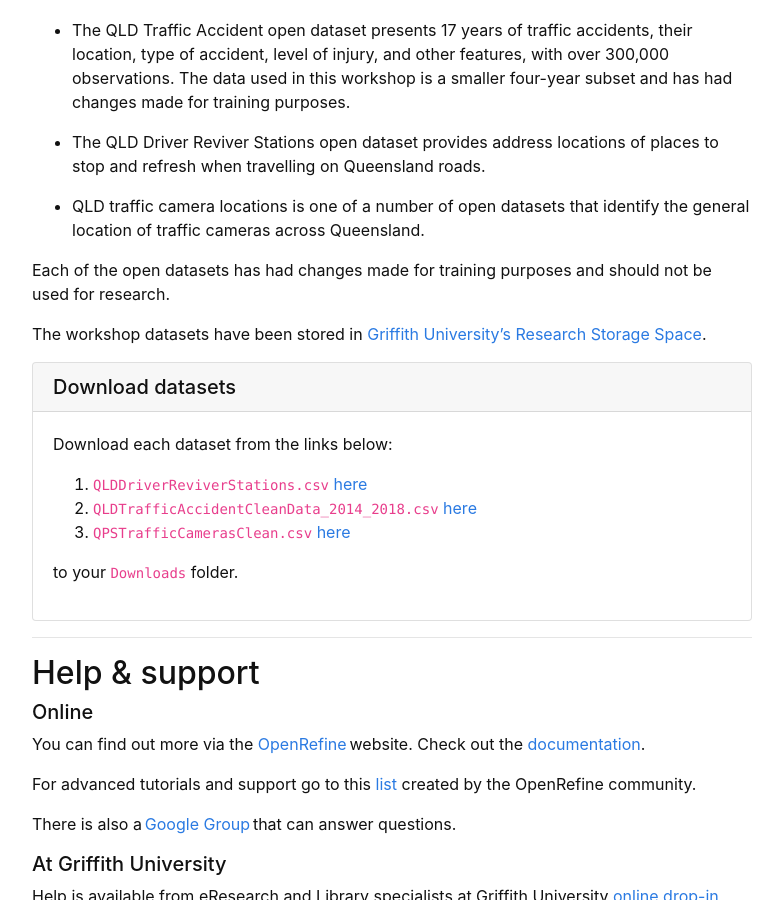
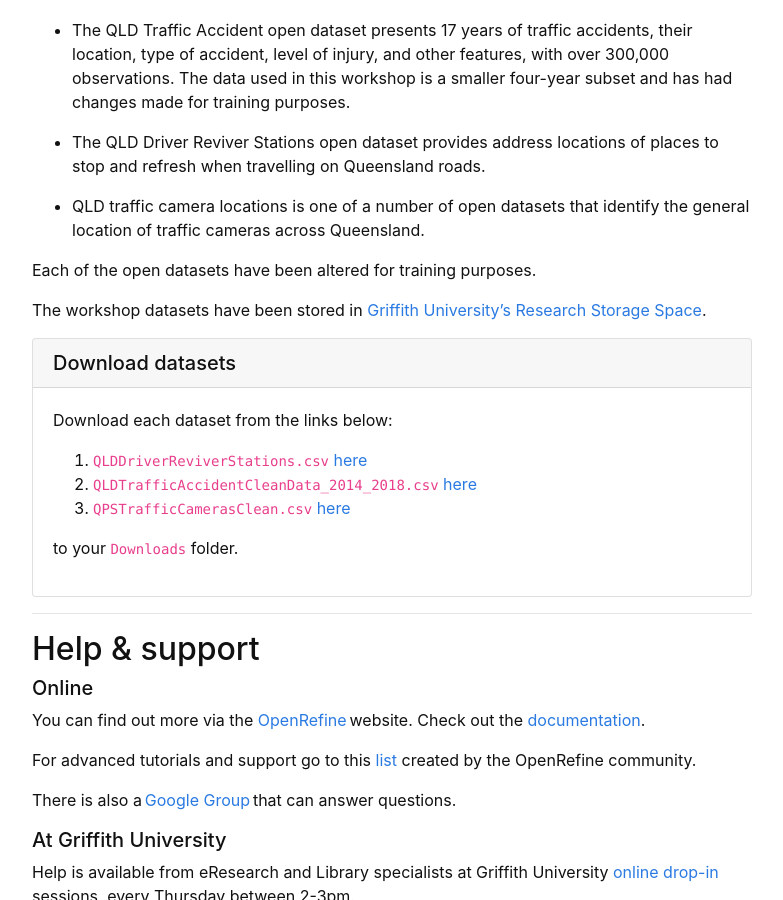
Before and after one commit to GULibrarySandbox/advanced-data-wrangle-old, a Jekyll site: the page built from content/1-setup.md, in a window 1280 px wide and 900 px high, scrolled down 446 px. Shown: the whole window, without its empty margins (248-1031 px from the left). Built offline with Jekyll 4.4.1, drawn with Linux system fonts in a browser that asks for light colours.

Commit message:
Update 1-setup.md

```diff
--- a/content/1-setup.md
+++ b/content/1-setup.md
@@ -20,7 +20,7 @@ We will wrangle three datasets in this workshop, all obtained from Queensland Go
 
 - QLD traffic camera locations is one of a number of open datasets that identify the general location of traffic cameras across Queensland.
 
-Each of the open datasets has had changes made for training purposes and should not be used for research.
+Each of the open datasets have been altered for training purposes.
 
 The workshop datasets have been stored in [Griffith University's Research Storage Space](https://research-storage.griffith.edu.au/).
 
```
